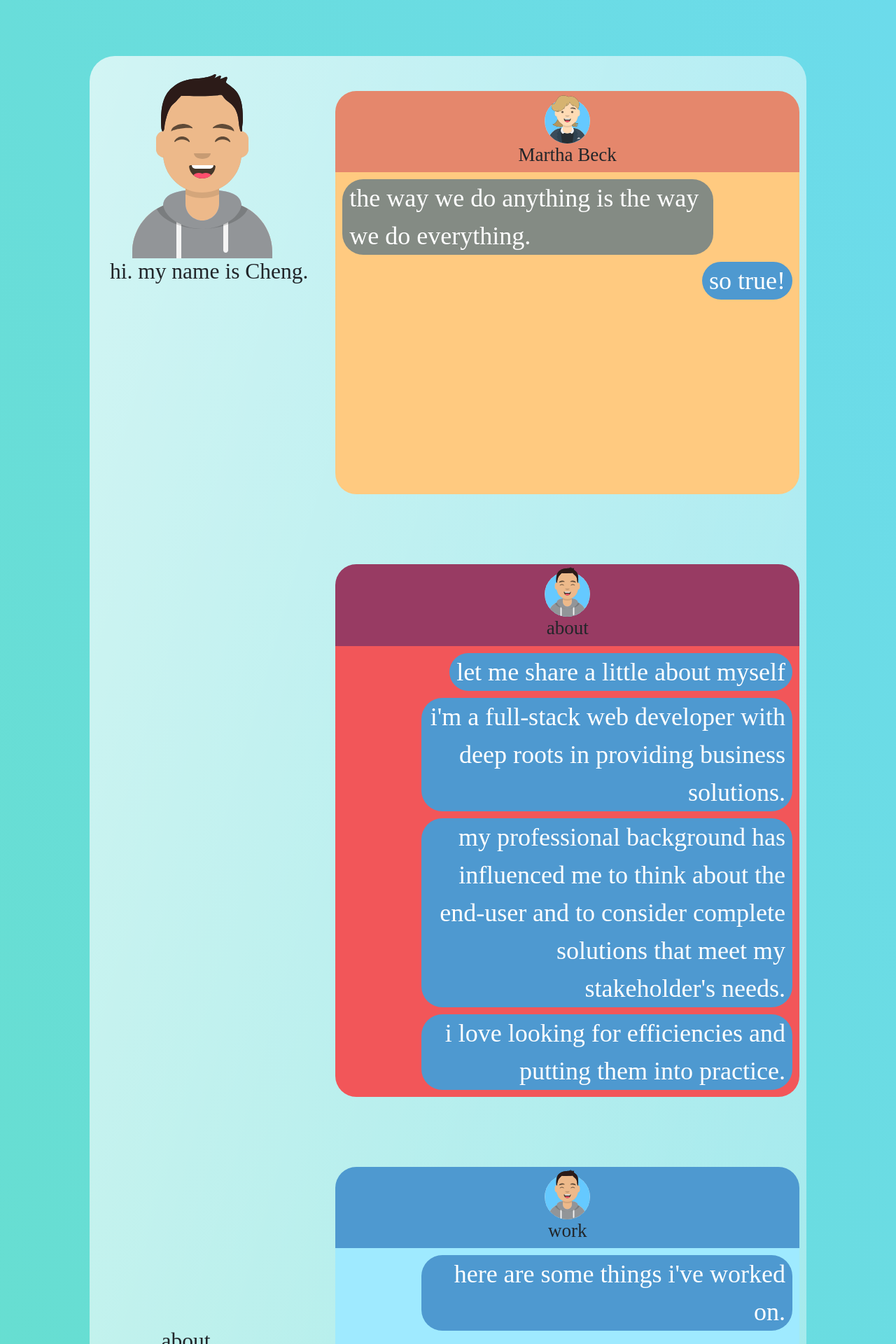
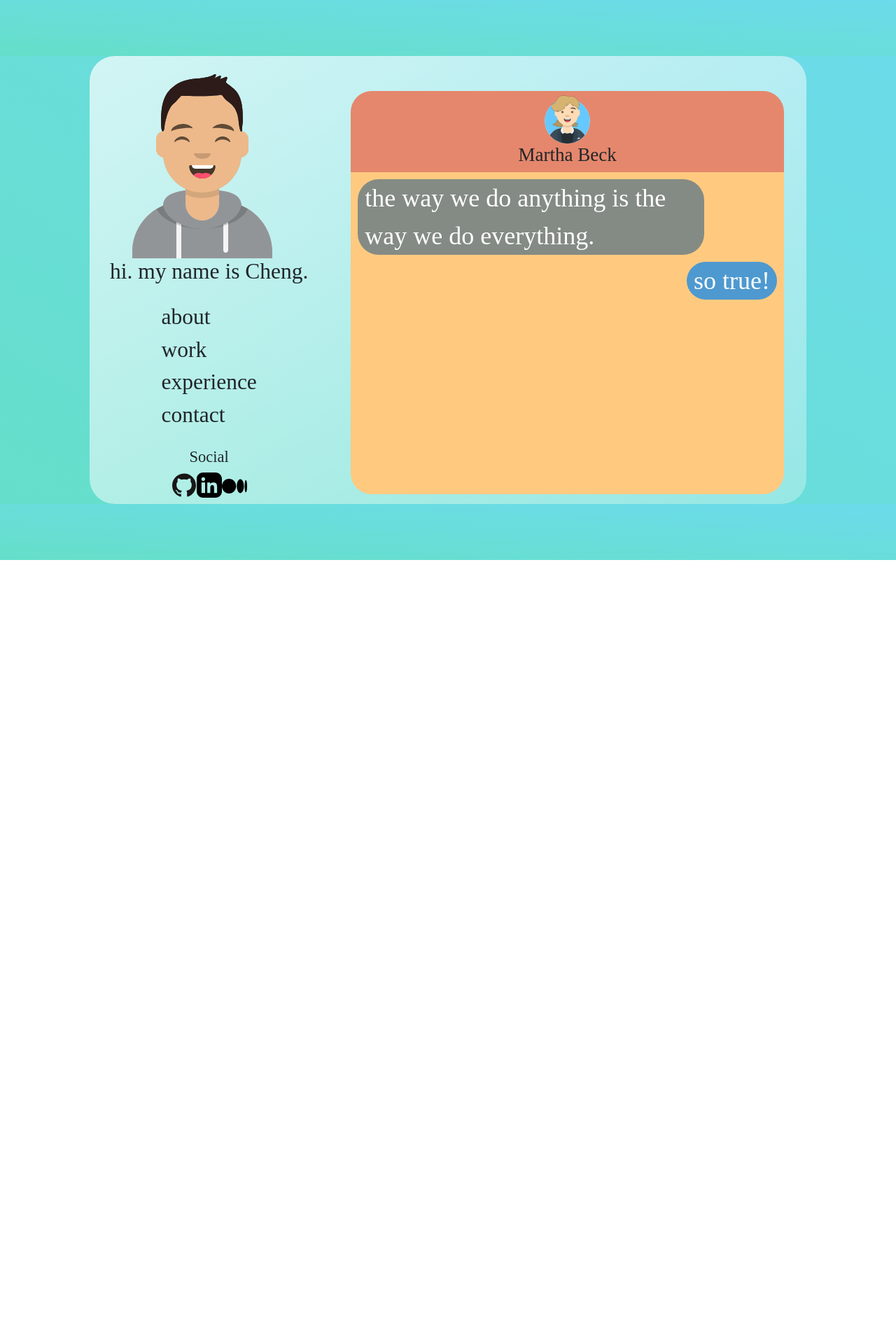
Before and after one commit to cheng21tang/Portfolio, a React (Create React App) app: page / in a window 1280 px wide. Shown: the top 1920 px of the page at 70% size. After the commit the page ends 800 px from the top, so only its background shows below. Built offline with nearby package versions, Linux system fonts and the light colour scheme; a web font is replaced by a local one.

Commit message:
added overflow-y scroll to glass div

```diff
--- a/src/components/About/style.css
+++ b/src/components/About/style.css
@@ -2,7 +2,8 @@
   display: flex;
   flex-direction: column;
   margin: auto;
-  padding: 50px 10px 50px;
+  padding: 50px 32px 50px;
+  scroll-snap-align: start;
 }
 
 #about-textbox-header {
--- a/src/components/Contact/style.css
+++ b/src/components/Contact/style.css
@@ -2,7 +2,8 @@
   display: flex;
   flex-direction: column;
   margin: auto;
-  padding: 50px 10px 50px;
+  padding: 50px 32px 50px;
+  scroll-snap-align: start;
 }
 
 #contact-textbox-header {
--- a/src/components/Experience/style.css
+++ b/src/components/Experience/style.css
@@ -2,7 +2,8 @@
   display: flex;
   flex-direction: column;
   margin: auto;
-  padding: 50px 10px 50px;
+  padding: 50px 32px 50px;
+  scroll-snap-align: start;
 }
 
 #experience-textbox-header {
--- a/src/components/Martha/style.css
+++ b/src/components/Martha/style.css
@@ -2,7 +2,10 @@
   display: flex;
   flex-direction: column;
   margin: auto;
-  padding: 50px 10px 50px;
+  padding: 50px 32px 50px;
+  scroll-snap-align: start;
+  min-height: 80vh;
+  position: relative;
 }
 
 #martha-textbox-header {
--- a/src/components/Work/style.css
+++ b/src/components/Work/style.css
@@ -2,7 +2,8 @@
   display: flex;
   flex-direction: column;
   margin: auto;
-  padding: 50px 10px 50px;
+  padding: 50px 32px 50px;
+  scroll-snap-align: start;
 }
 
 #work-textbox-header {
--- a/src/index.css
+++ b/src/index.css
@@ -24,14 +24,14 @@
   padding: 0;
 }
 
-/* Scroll bar edit */
-/* body::-webkit-scrollbar {
-  width: 0.5rem;
+body::-webkit-scrollbar {
+  display: none;
 }
 
-body::-webkit-scrollbar-track {
-  background: var(--sidenav);
-} */
+body {
+  -ms-overflow-style: none;  /* IE and Edge */
+  scrollbar-width: none;  /* Firefox */
+}
 
 .text-receive {
   border-radius: 30px;
--- a/src/pages/home.css
+++ b/src/pages/home.css
@@ -1,21 +1,25 @@
 main {
-  min-height: 100vh;
+  max-height: 100vh;
   background: linear-gradient(to right top, #65dfc9, #6cdbeb);
   display: flex;
   flex-direction: column;
   align-items: center;
   justify-content: center;
+  overflow: hidden;
 }
 
 #topBlock,
 #bottomBlock {
   min-height: 10vh;
   width: 100vw;
+  z-index: 3;
+  background: linear-gradient(to right top, #65dfc9, #6cdbeb);
 }
 
 .glass {
   background: white;
   min-height: 80vh;
+  max-height: 100vh;
   width: 80%;
   background: linear-gradient(
     to right bottom,
@@ -30,4 +34,12 @@ main {
 
 .textboxes {
   flex: 2;
+  overflow: auto;
+  scroll-snap-type: y mandatory;
+  overflow-y: scroll;
+  height: 80vh;
 }
+
+.textboxes::-webkit-scrollbar {
+  display: none;
+}
```
